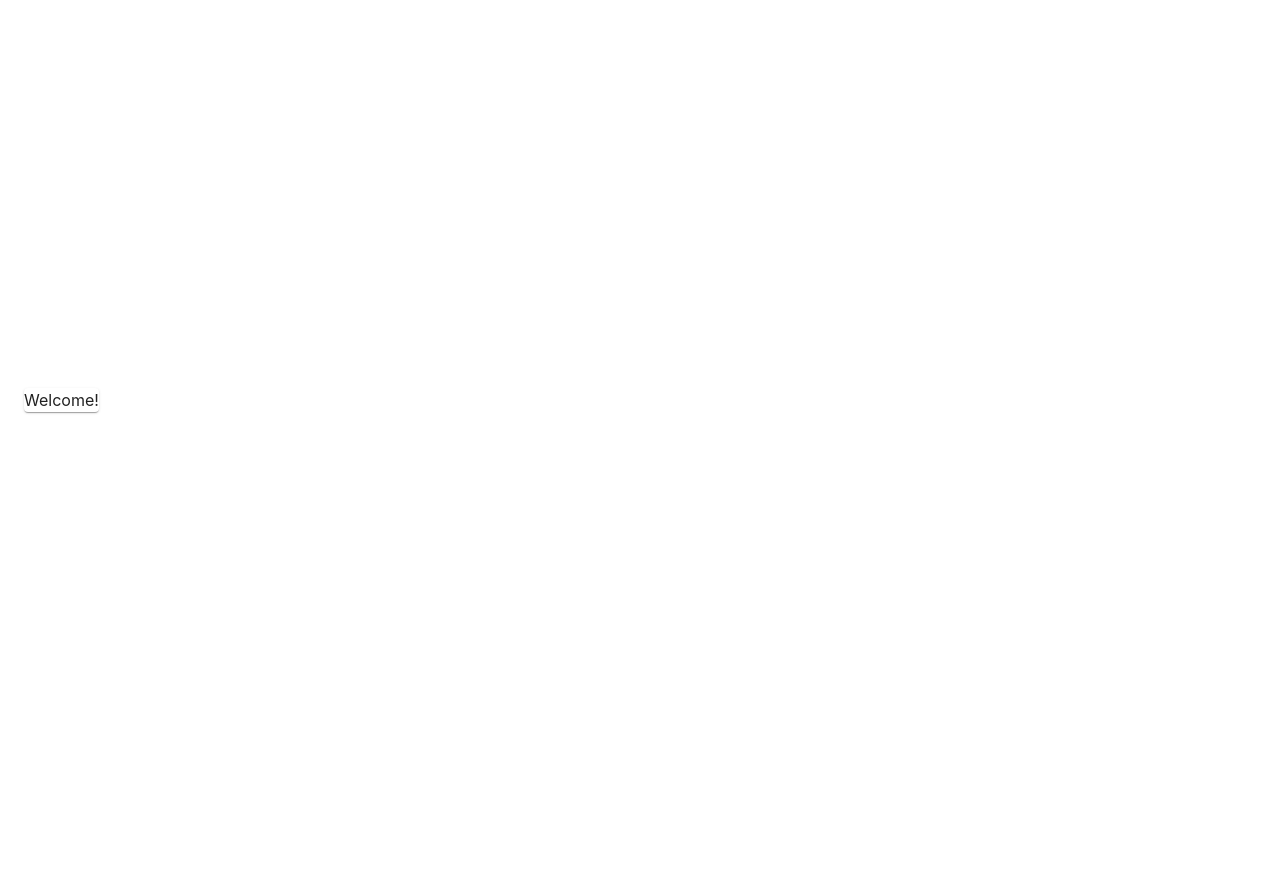
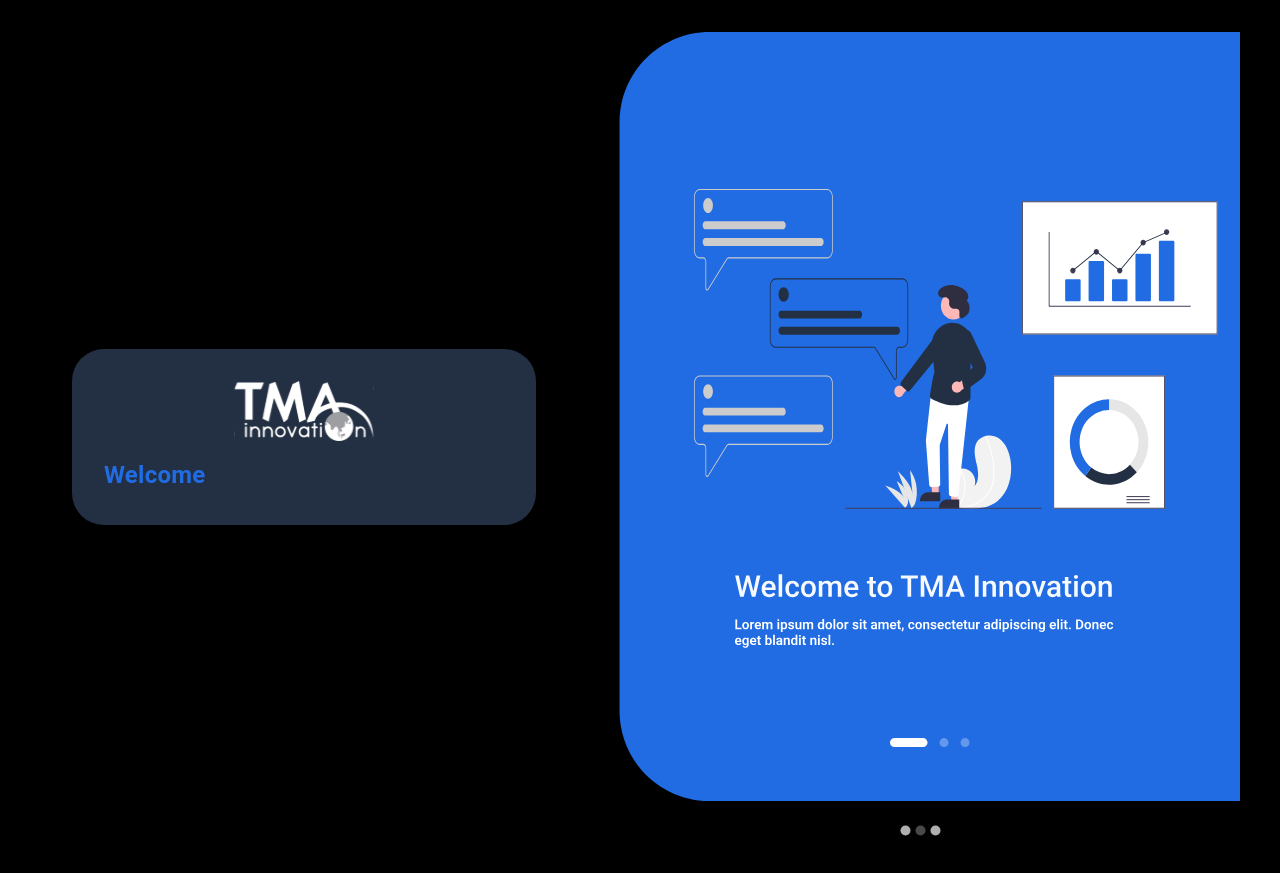
Before and after one commit to nhttrn84/TMAOwnProject, a React (Vite) app: page /dashboard in a window 1280 px wide. Before the commit the page ends 800 px from the top, so only its background shows below. Built offline with nearby package versions, Linux system fonts and the light colour scheme.

Commit message:
update login

```diff
--- a/src/components/Login/Login.jsx
+++ b/src/components/Login/Login.jsx
@@ -1,5 +1,6 @@
 import { useState } from "react";
 import { useDispatch, useSelector } from "react-redux";
+import { useNavigate } from "react-router-dom";
 import { login } from '../../features/auth/authSlice';
 import { Logo, Envelope, Lock, EyeClosed, EyeOpened } from "../../assets";
 import { Card, Typography, Box, FormControlLabel, Checkbox, TextField, Button, IconButton, InputAdornment, CircularProgress, Link } from '@mui/material';
@@ -12,7 +13,8 @@
   const [passwordError, setPasswordError] = useState('');
 
   const dispatch = useDispatch();
-  const { loading, error } = useSelector(state => state.auth);
+  const navigate = useNavigate();
+  const { loading, error, isLoggedIn } = useSelector(state => state.auth);
 
   const validateEmail = (email) => {
     const emailRegex = /^[^\s@]+@[^\s@]+\.[^\s@]+$/;
@@ -27,27 +29,28 @@
   const handleLogin = (e) => {
     e.preventDefault();
 
-    // Reset error messages
     setEmailError('');
     setPasswordError('');
 
     let valid = true;
 
-    // Email validation
     if (!validateEmail(email)) {
       setEmailError('Please enter a valid email address.');
       valid = false;
     }
 
-    // Password validation
     if (!validatePassword(password)) {
       setPasswordError('Password must be at least 8 characters.');
       valid = false;
     }
 
-    // If both are valid, dispatch the login action
     if (valid) {
-      dispatch(login({ email, password }));
+      dispatch(login({ username: email, password }))
+        .then((action) => {
+          if (action.meta.requestStatus === 'fulfilled') {
+            navigate('/dashboard');
+          }
+        });
     }
   };
 
--- a/src/pages/Dashboard/Dashboard.jsx
+++ b/src/pages/Dashboard/Dashboard.jsx
@@ -1,14 +1,61 @@
-import React from 'react';
-import { Container, Card } from '@mui/material';
+import React from "react";
+import { Logo } from "../../assets";
+import { Card, useMediaQuery, useTheme, Container, Box, Typography } from "@mui/material";
+import { Carousel } from "../../components";
 
-const Dashboard = () =>{
-    return (
-        <Container>
-            <Card className="mt-5">
-                Welcome!
+const Dashboard = () => {
+  const theme = useTheme();
+  const matches = useMediaQuery(theme.breakpoints.up('md'));
+
+  return (
+    <Container maxWidth={false} disableGutters
+      sx={{
+        backgroundColor: 'black',
+        padding: '2rem',
+        width: '100vw',
+        maxWidth: '100%',
+        margin: 0,
+        display: 'flex',
+        justifyContent: 'center',
+        alignItems: 'center',
+        minHeight: '100vh',
+      }}
+    >
+      <Box
+        display="flex"
+        justifyContent="space-between"
+        alignItems="center"
+        width="100%"
+        maxWidth="1200px"
+        sx={{ flexDirection: { xs: 'column', sm: 'row' }, gap: '2rem' }}
+      >
+        <Box
+          sx={{
+            flex: '1',
+            maxWidth: '100%',
+          }}
+        >
+            <Card sx={{ backgroundColor: "#232F43", p: '2rem', borderRadius: '2rem', maxWidth: '400px', width: '100%', m: 'auto' }}>
+            <Box display="flex" justifyContent="center" alignItems="center" mb={2}>
+                <Logo style={{ height: '60px' }} />
+            </Box>
+            <Typography style={{ color: "#216CE3", fontSize: '24px', fontWeight: '600' }}>Welcome</Typography>
             </Card>
-        </Container>
-    )
+        </Box>
+
+        {matches && (
+          <Box
+            sx={{
+              flex: '1',
+              minWidth: '50vw',
+            }}
+          >
+            <Carousel />
+          </Box>
+        )}
+      </Box>
+    </Container>
+  );
 };
 
 export default Dashboard;
```
